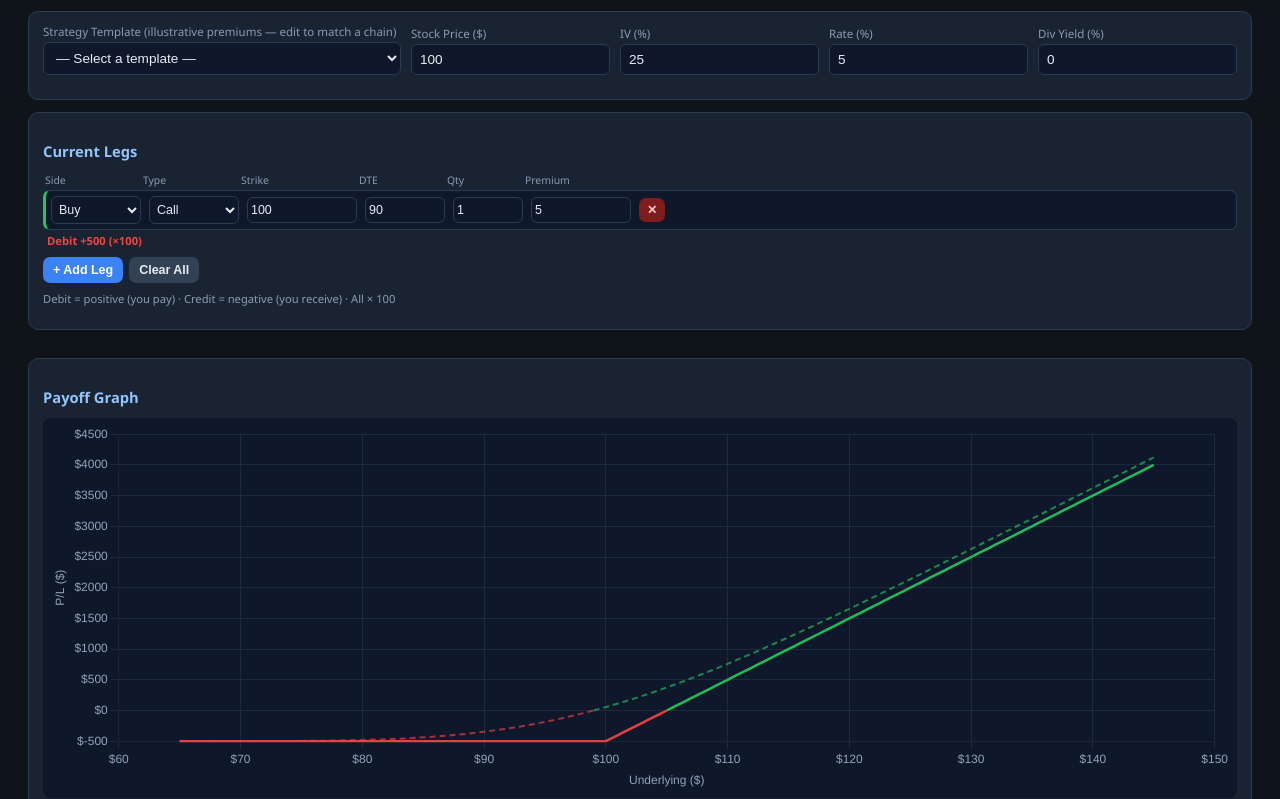
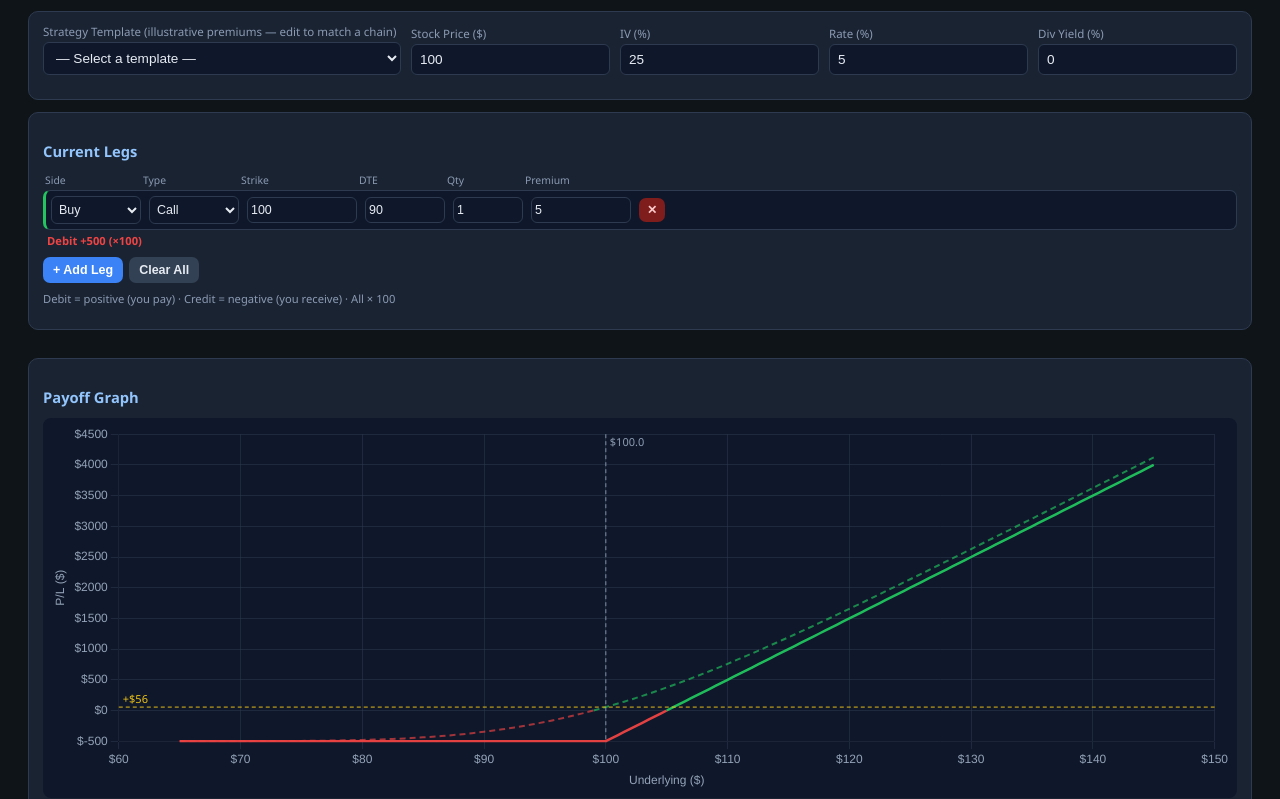
Before and after one commit to memoliro/jsm-options.com, a plain HTML site: page builder/index.html in a window 1280 px wide. Shown: the part 153-952 px from the top of the page. Drawn offline with nearby package versions, Linux system fonts and the light colour scheme.

Commit message:
Add files via upload

```diff
--- a/builder/index.html
+++ b/builder/index.html
@@ -417,7 +417,7 @@
       <div class="legend-note">
         <span><span class="dot green"></span> Green = P/L ≥ 0</span>
         <span><span class="dot red"></span> Red = P/L &lt; 0</span>
-        <span><span class="dot dotted"></span> Dotted = with time left · Solid = at expiry</span>
+        <span><span class="dot dotted"></span> Dotted = with time left · Solid = at expiry · Gray line = price · Yellow line = P/L</span>
       </div>
 
       <div class="controls-compact">
@@ -508,6 +508,8 @@
     let legs = [];
     let chart = null;
     let animating = false;
+    let crosshairS = 100;
+    let crosshairPL = 0;
     let maxDTE = 90;
     let nextId = 1;
 
@@ -887,6 +889,51 @@
       return { labels: labels, expiry: expiry, theoretical: theoretical };
     }
 
+
+    const crosshairPlugin = {
+      id: 'crosshairLines',
+      afterDraw: function(chart) {
+        const cx = chart.scales.x;
+        const cy = chart.scales.y;
+        if (!cx || !cy) return;
+        const ctx = chart.ctx;
+        const x = cx.getPixelForValue(crosshairS);
+        const y = cy.getPixelForValue(crosshairPL);
+        const top = chart.chartArea.top;
+        const bottom = chart.chartArea.bottom;
+        const left = chart.chartArea.left;
+        const right = chart.chartArea.right;
+        if (x < left || x > right) return;
+        ctx.save();
+        ctx.lineWidth = 1;
+        ctx.setLineDash([4, 3]);
+        // vertical at underlying price
+        ctx.strokeStyle = 'rgba(148, 163, 184, 0.85)';
+        ctx.beginPath();
+        ctx.moveTo(x, top);
+        ctx.lineTo(x, bottom);
+        ctx.stroke();
+        // horizontal at current P/L
+        if (y >= top && y <= bottom) {
+          ctx.strokeStyle = 'rgba(250, 204, 21, 0.9)';
+          ctx.beginPath();
+          ctx.moveTo(left, y);
+          ctx.lineTo(right, y);
+          ctx.stroke();
+        }
+        ctx.setLineDash([]);
+        // small labels
+        ctx.font = '11px Segoe UI, system-ui, sans-serif';
+        ctx.fillStyle = 'rgba(148, 163, 184, 0.95)';
+        const priceLbl = '$' + crosshairS.toFixed(1);
+        ctx.fillText(priceLbl, Math.min(x + 4, right - 48), top + 12);
+        ctx.fillStyle = 'rgba(250, 204, 21, 0.95)';
+        const plLbl = (crosshairPL >= 0 ? '+' : '') + '$' + crosshairPL.toFixed(0);
+        ctx.fillText(plLbl, left + 4, Math.max(y - 4, top + 12));
+        ctx.restore();
+      }
+    };
+
     function updateChart() {
       const data = buildChartData();
       const ctx = document.getElementById('payoffChart').getContext('2d');
@@ -955,7 +1002,8 @@
               grid: { color: 'rgba(45,58,79,0.55)' }
             }
           }
-        }
+        },
+        plugins: [crosshairPlugin]
       });
     }
 
@@ -1020,6 +1068,8 @@
       document.getElementById('spotLabel').textContent = '$' + S.toFixed(2);
       document.getElementById('daysLeftLabel').textContent = daysLeft;
 
+      crosshairS = S;
+      crosshairPL = pl;
       updateChart();
       updateGreeksUI();
       updateEduTip();
@@ -1094,7 +1144,7 @@
         slider.value = current;
         document.getElementById('daysLeftLabel').textContent = current;
         recalc();
-        await new Promise(function(r) { setTimeout(r, 65); });
+        await new Promise(function(r) { setTimeout(r, 220); });
       }
       animating = false;
     }
```
